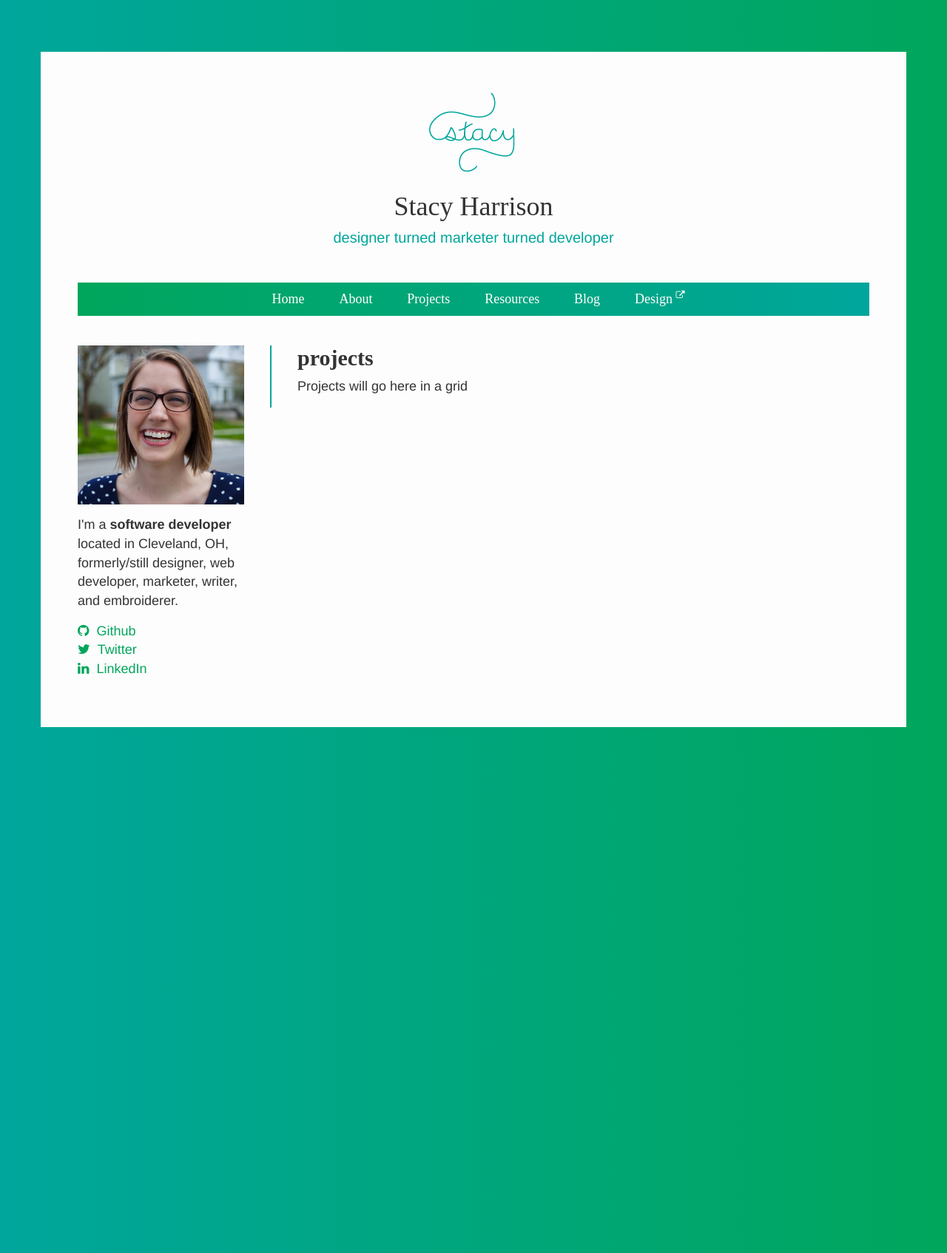
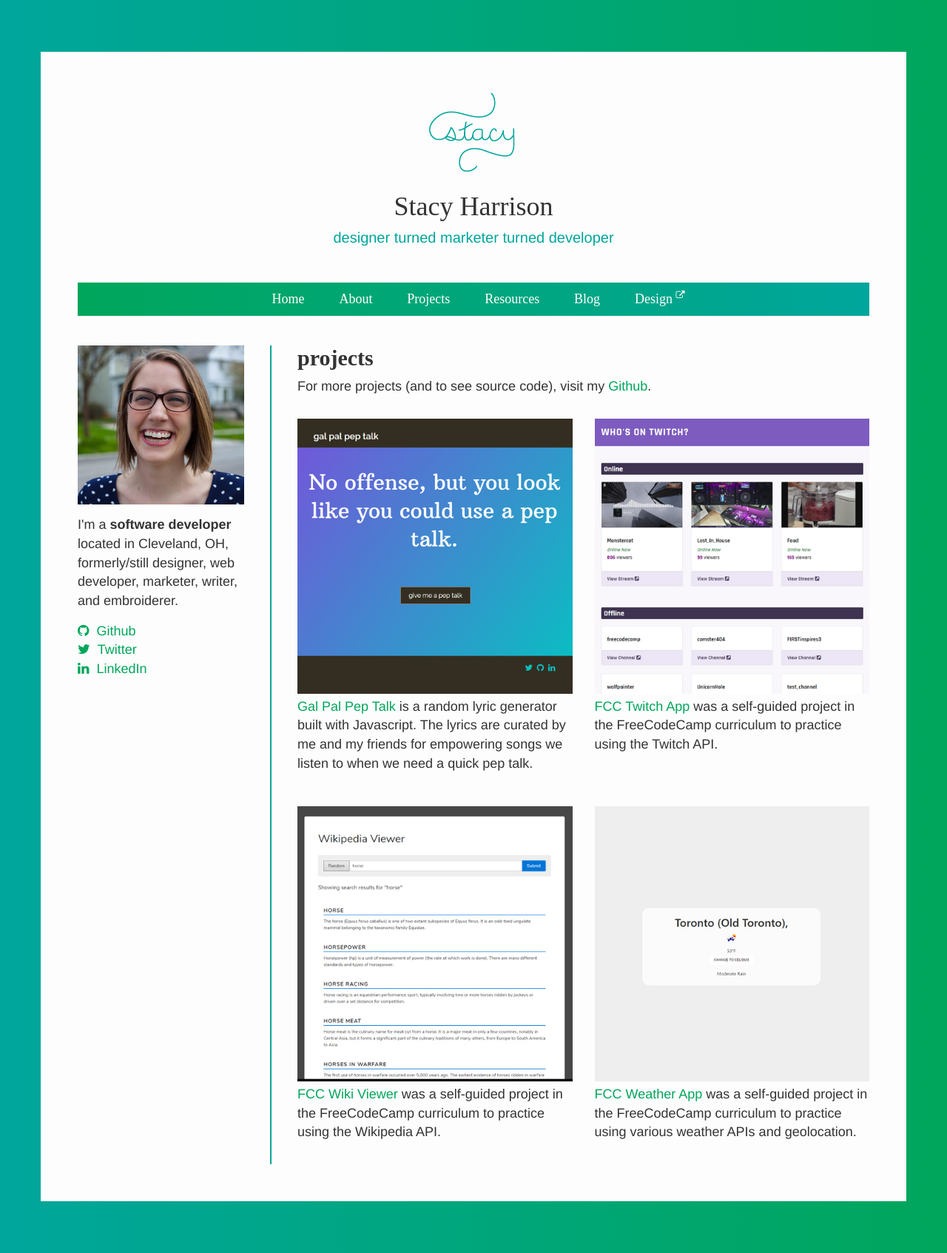
Before and after one commit to stasquatch/stasquatch.github.io, a Jekyll site: the page built from projects.md, in a window 1280 px wide. Shown: the whole page at 74% size. Built offline with Jekyll 4.4.1, drawn with Linux system fonts in a browser that asks for light colours; some web fonts are replaced.

Commit message:
updated projects page

```diff
--- a/css/styles.css
+++ b/css/styles.css
@@ -168,3 +168,10 @@ a:hover, a:active, a:focus {
     border-left: 2px solid #00a69c;
   }
 }
+
+
+/* PROJECT PAGE STYLES */
+
+.project-desc {
+  padding: 5px 0 15px;
+}
--- a/projects.md
+++ b/projects.md
@@ -4,5 +4,38 @@ title: Projects | Stacy Harrison
 permalink: /projects/
 ---
 
-<h2>Projects</h2>
-<p>Projects will go here in a grid</p>
+## Projects
+
+For more projects (and to see source code), visit my [Github](https://github.com/acespacecase).
+
+<div class="row">
+  <div class="col-sm-6" style="margin-top: 15px;">
+    <a href="/galpalpeptalk" target="new">
+      <img src="/images/galpalpeptalk-square.jpg" class="img-responsive">
+    </a>
+    <p class="project-desc"><a href="/galpalpeptalk" target="new">Gal Pal Pep Talk</a> is a random lyric generator built with Javascript. The lyrics are curated by me and my friends for empowering songs we listen to when we need a quick pep talk.</p>
+  </div>
+
+  <div class="col-sm-6" style="margin-top: 15px;">
+    <a href="/fcc-twitch-app" target="new">
+      <img src="/images/twitch-square.jpg" class="img-responsive">
+    </a>
+    <p class="project-desc"><a href="/fcc-twitch-app" target="new">FCC Twitch App</a> was a self-guided project in the FreeCodeCamp curriculum to practice using the Twitch API.</p>
+  </div>
+</div>
+
+<div class="row">
+  <div class="col-sm-6" style="margin-top: 15px;">
+    <a href="/fcc-wiki-viewer" target="new">
+      <img src="/images/wiki-square.jpg" class="img-responsive">
+    </a>
+    <p class="project-desc"><a href="/fcc-wiki-viewer" target="new">FCC Wiki Viewer</a> was a self-guided project in the FreeCodeCamp curriculum to practice using the Wikipedia API.</p>
+  </div>
+
+  <div class="col-sm-6" style="margin-top: 15px;">
+    <a href="/fcc-weather-app" target="new">
+      <img src="/images/fcc-weather-app-square.jpg" class="img-responsive">
+    </a>
+    <p class="project-desc"><a href="/fcc-weather-app" target="new">FCC Weather App</a> was a self-guided project in the FreeCodeCamp curriculum to practice using various weather APIs and geolocation.</p>
+  </div>
+</div>
```
Also changed, not shown: about.md (+18 -12 lines), images/fcc-weather-app-square.jpg (added), images/galpalpeptalk-square.jpg (added), images/twitch-square.jpg (added), images/wiki-square.jpg (added).
